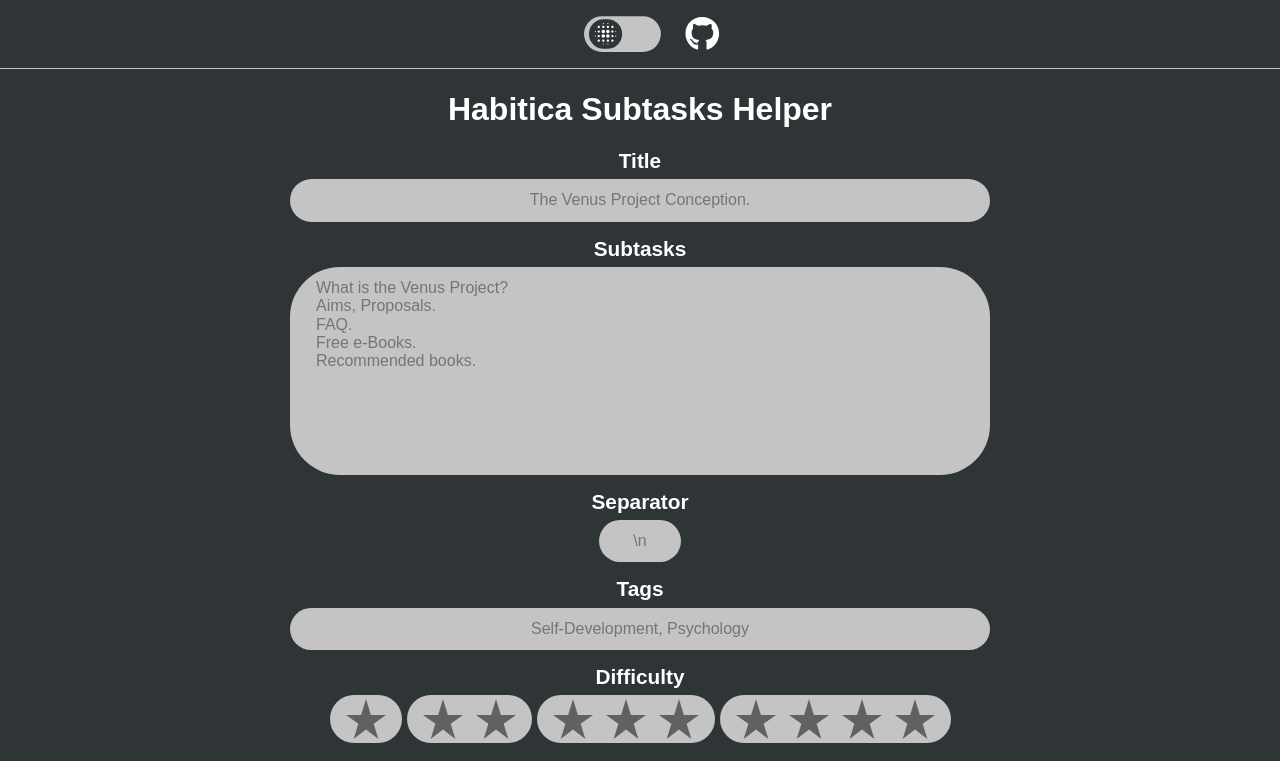
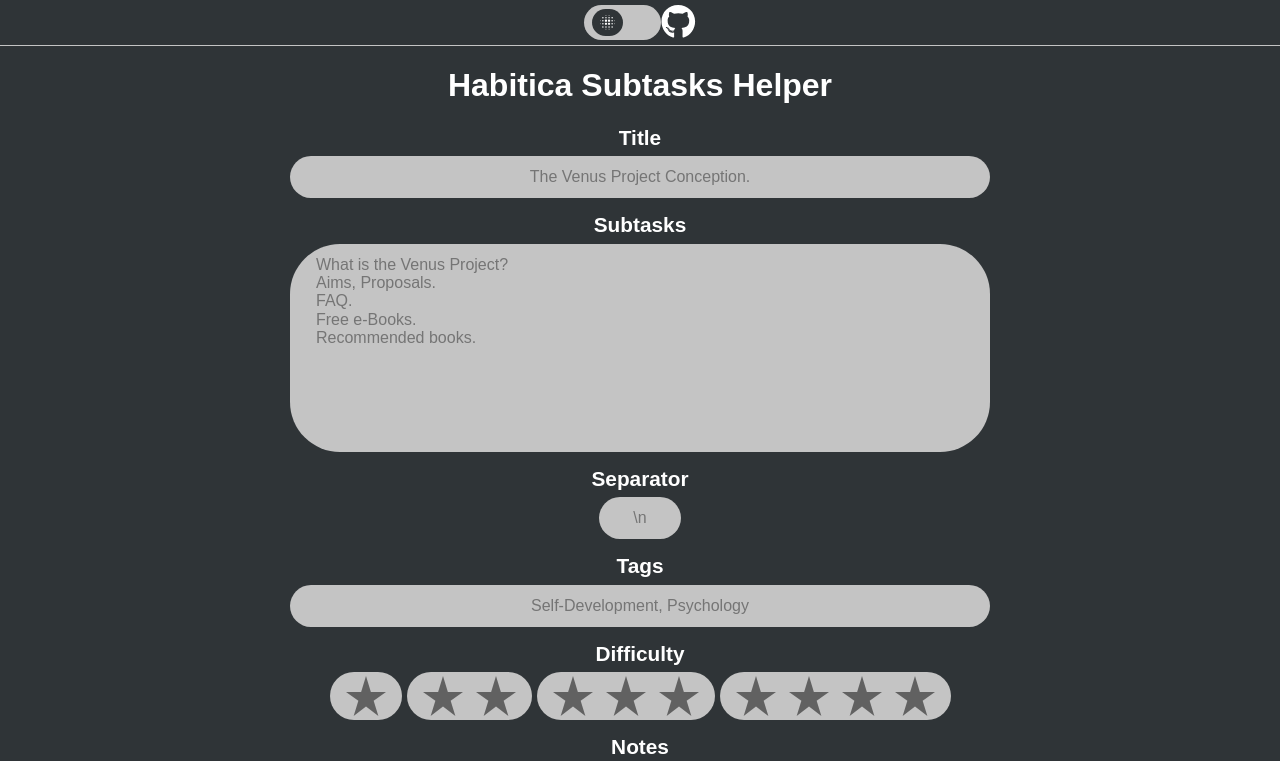
Before and after one commit to FreePhoenix888/Habitica-Subtasks-Helper, a React (Create React App) app: page / in a window 1280 px wide. Shown: the top 761 px of the page. Built offline with nearby package versions, Linux system fonts and the light colour scheme.

Commit message:
Update styles

```diff
--- a/src/styles/components/header.scss
+++ b/src/styles/components/header.scss
@@ -12,7 +12,8 @@
 	&__toggle-switch {
 		// .header__toggle-switch-blur
 		&-blur {
-			transform: scale(0.615);
+			grid-template-rows: 100%;
+			max-width: 3.74em;
 		}
 	}
 }
--- a/src/styles/components/modal.scss
+++ b/src/styles/components/modal.scss
@@ -10,7 +10,7 @@
 	place-content: start start;
 	color: var(--text-color-primary);
 	background: var(--background-color-thirdly);
-	min-width: 19rem;
+	min-width: 20rem;
 	white-space: pre-line;
 	text-align: left;
 	position: fixed;
@@ -19,10 +19,11 @@
 	transform: translate(-50%, -50%);
 	// .modal__info-close
 	&__info-close {
+		text-align: center;
 		color: var(--text-color-active);
 		background: var(--background-color-active);
 		padding: 10px;
-		font-size: 0.7em;
+		font-size: 0.735em;
 		border-radius: 10px;
 		box-shadow: 0px 5px 5px -2px hsla(0, 0%, 0%, 0.2);
 	}
```
